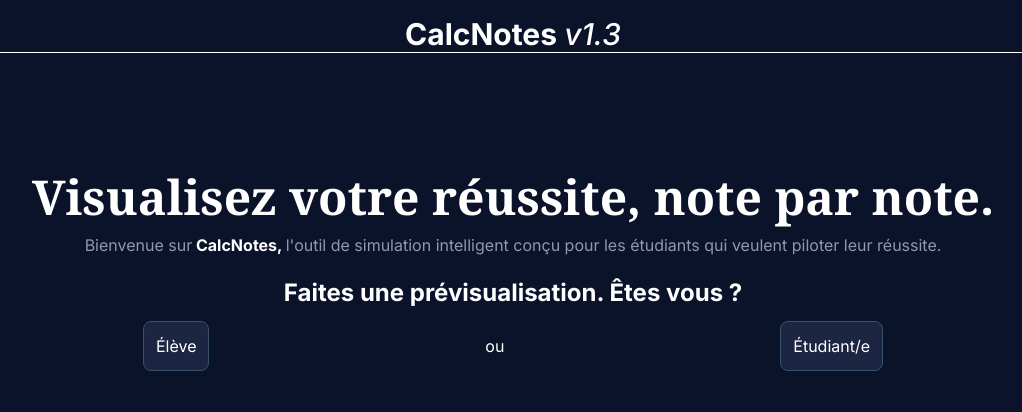
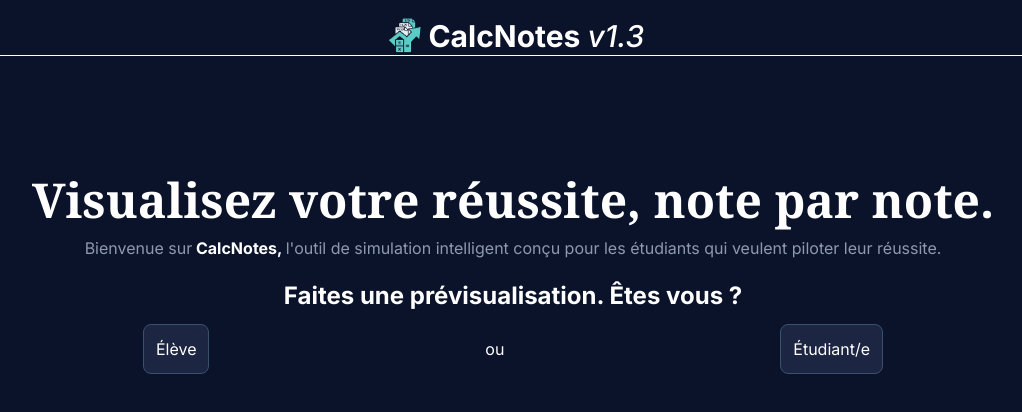
Before and after one commit to ismael200code/Calcnotes, a React (Vite) app: page / in a window 1280 px wide. Shown: the top 412 px of the page, without its empty margins (127-1149 px from the left). Built offline with nearby package versions, Linux system fonts and the light colour scheme; a web font is replaced by a local one.

Commit message:
Implementation of logo and favicorn

```diff
--- a/index.html
+++ b/index.html
@@ -1,8 +1,8 @@
 <!doctype html>
-<html lang="en">
+<html lang="fr">
   <head>
     <meta charset="UTF-8" />
-    <link rel="icon" type="image/svg+xml" href="/favicon.svg" />
+    <link rel="icon" type="image/svg+xml" href="/favicorn.png" />
     <meta name="viewport" content="width=device-width, initial-scale=1.0" />
     <title>calcnotes</title>
   </head>
--- a/src/Components/Headers/index.tsx
+++ b/src/Components/Headers/index.tsx
@@ -1,11 +1,12 @@
-
+import Logo from "../../assets/logo.png"
 
 
 function Headers () {
 
   return (
-    <header className="mb-3 border-b sticky top-0 bg-background">
-      <h2 className="font-bold text-3xl text-center">CalcNotes <span className="italic font-medium">v1.3</span></h2>
+    <header className="mb-3 border-b sticky top-0 bg-background flex justify-center items-center h-10">
+      <img src={Logo} alt="" className="h-10"/>
+      <h2 className="font-bold text-3xl text-center">Calc<span>Notes</span> <span className="italic font-medium">v1.3</span></h2>
     </header>
   )
 }
```
Also changed, not shown: public/favicorn.png (added), src/assets/logo.png (added).
